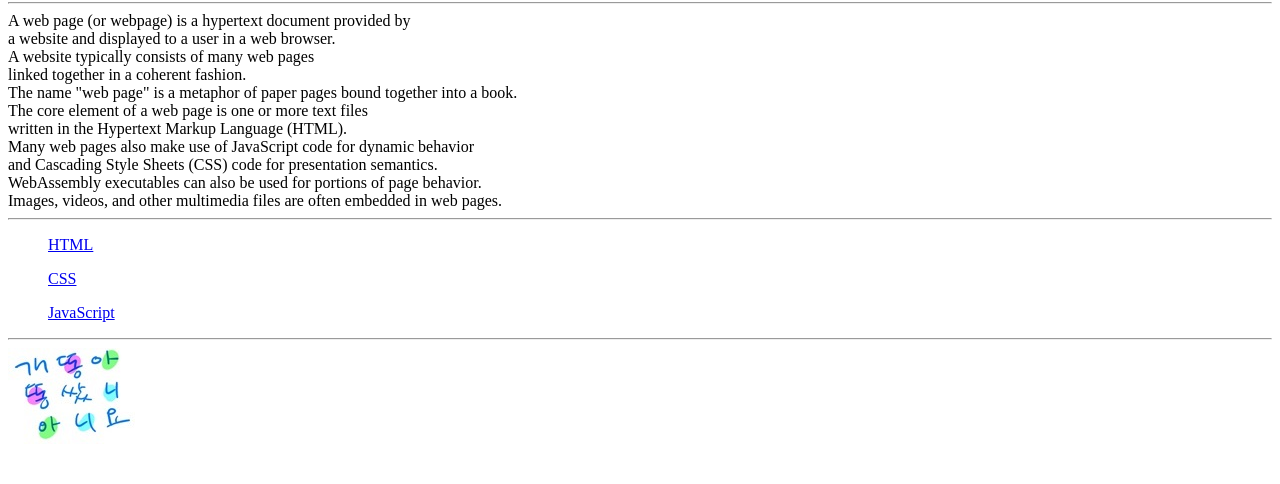
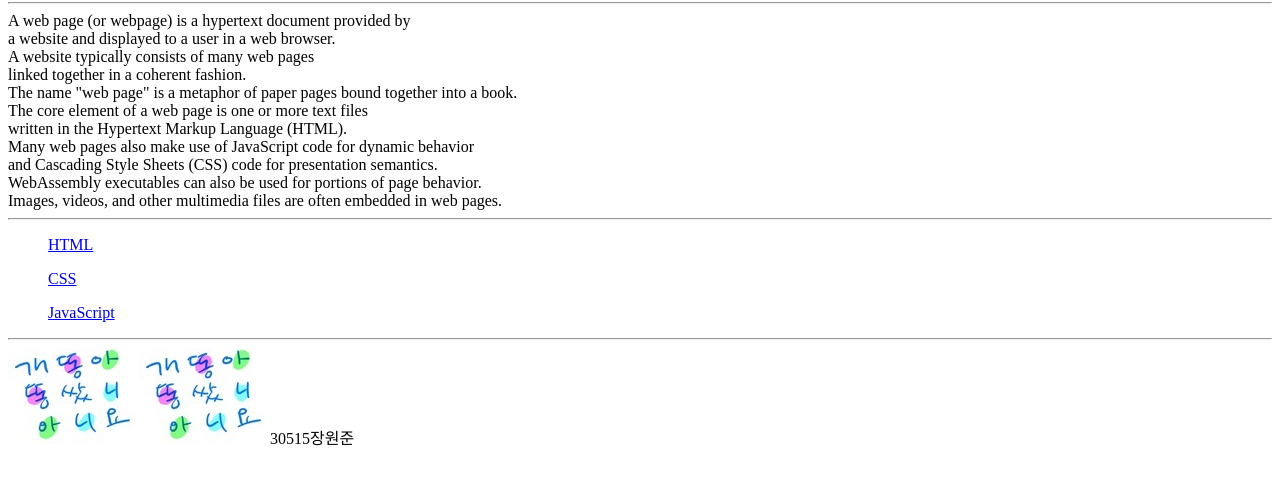
Before and after one commit to 30515j/web1, a plain HTML site: page index.html in a window 1280 px wide. Shown: the part 78-562 px from the top of the page. Drawn offline with Linux system fonts and the light colour scheme.

Commit message:
Update index.html

```diff
--- a/index.html
+++ b/index.html
@@ -27,6 +27,9 @@
     <ul><a href="JS.html">JavaScript</a></ul>
     <hr>
     <img src="img\test2.jpg" alt="" width="" height="">
+    <img src="img\test2.jpg" alt="" width="" height="">
+    30515장원준
+
 
 </body>
 </html>
```
